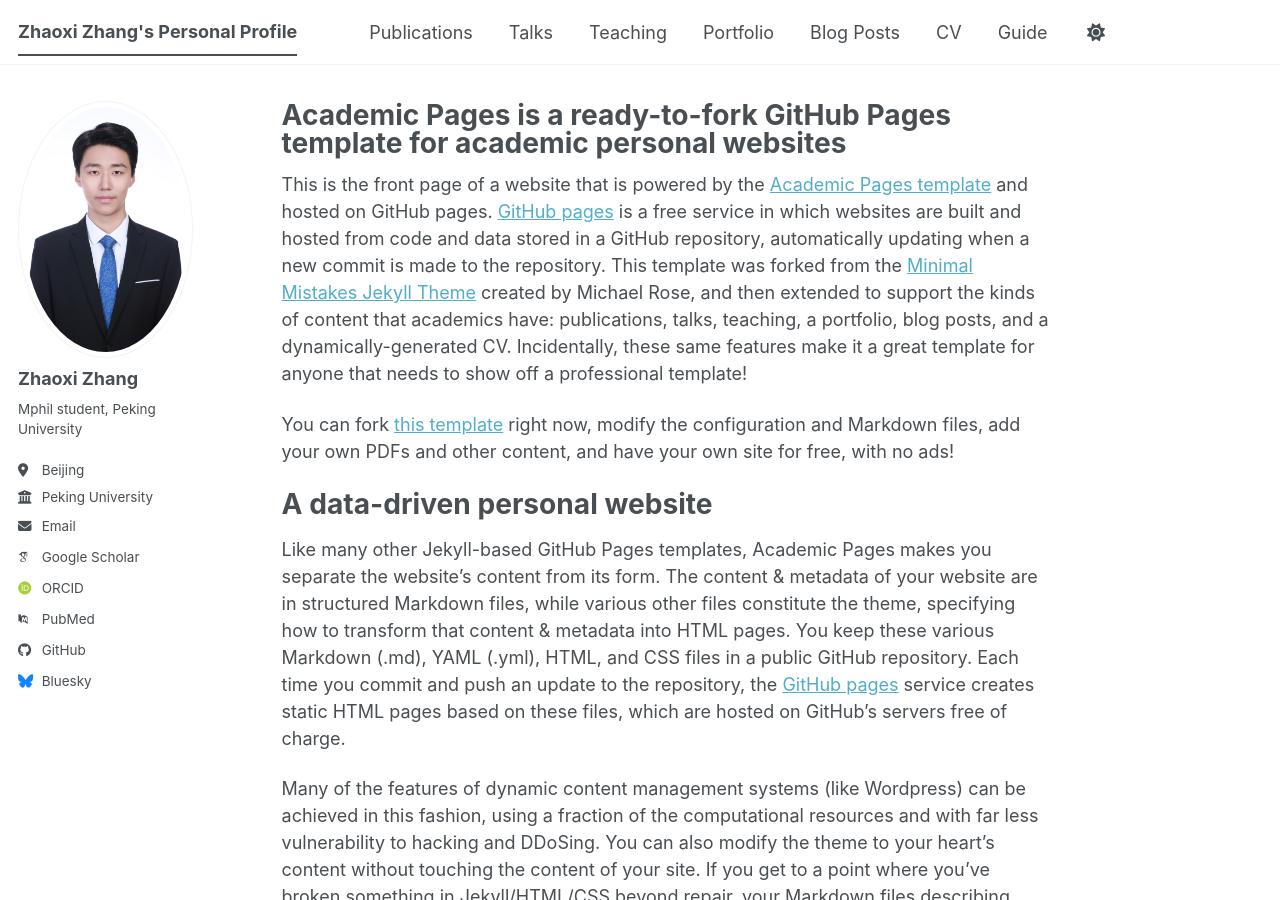
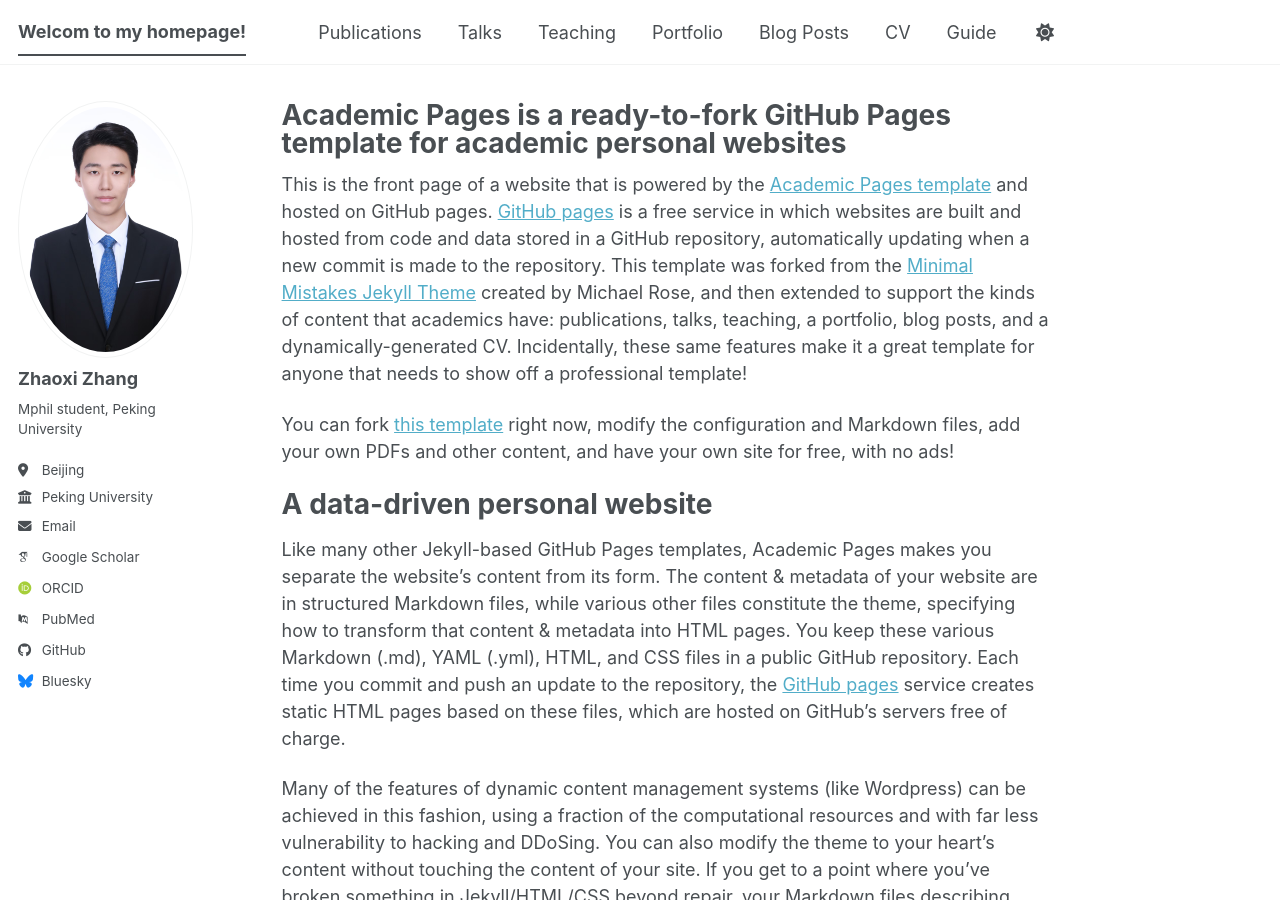
Before and after one commit to JesseZZZZZ/JesseZZZZZ.github.io, a Jekyll site: the page built from _pages/about.md, in a window 1280 px wide and 900 px high. Built offline with Jekyll 4.4.1, drawn with Linux system fonts in a browser that asks for light colours; some web fonts are replaced; a script bundle is joined from its source files by our own code; library files that are not in the unit come from our copies.

Commit message:
Update _config.yml

```diff
--- a/_config.yml
+++ b/_config.yml
@@ -9,7 +9,7 @@
 # Basic Site Settings
 locale                   : "en-US"
 site_theme               : "default" # The available themes options are "default", "air", "sunrise", "mint", "dirt" and "contrast"
-title                    : "Zhaoxi Zhang's Personal Profile"
+title                    : "Welcom to my homepage!"
 title_separator          : "-"
 name                     : &name "Zhaoxi Zhang"
 description              : &description "Your Name's academic portfolio"   # Update this with a general description of your site, this is the default if not overridden by a page
@@ -23,7 +23,7 @@
 #               Additional customization can be done by editing /_includes/author-profile.html
 author:
   # Biographic information
-  avatar           : "profile.jpg"
+  avatar           : "profile.png"
   name             : "Zhaoxi Zhang"
   pronouns         : # example: "she/her"
   bio              : "Mphil student, Peking University"
```
